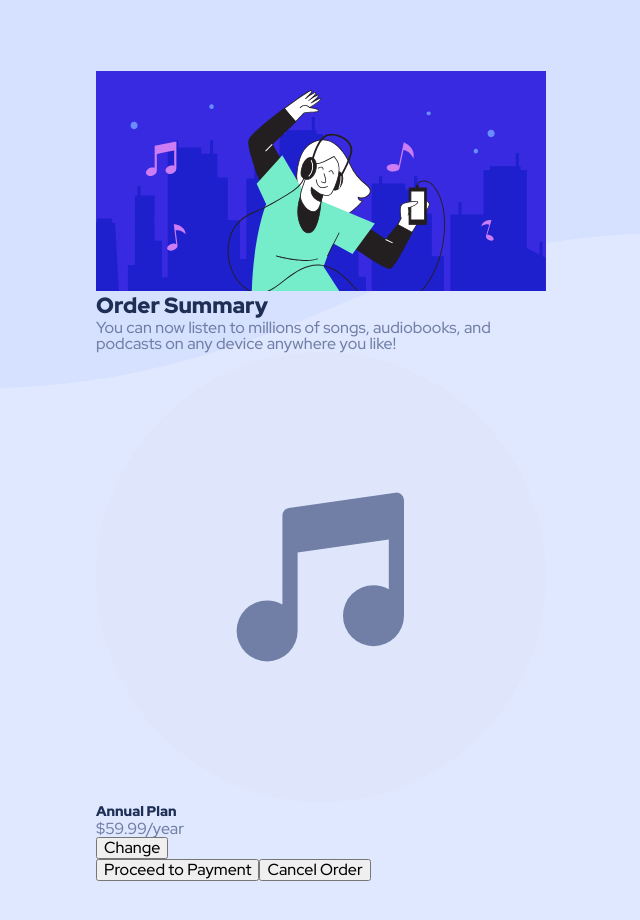
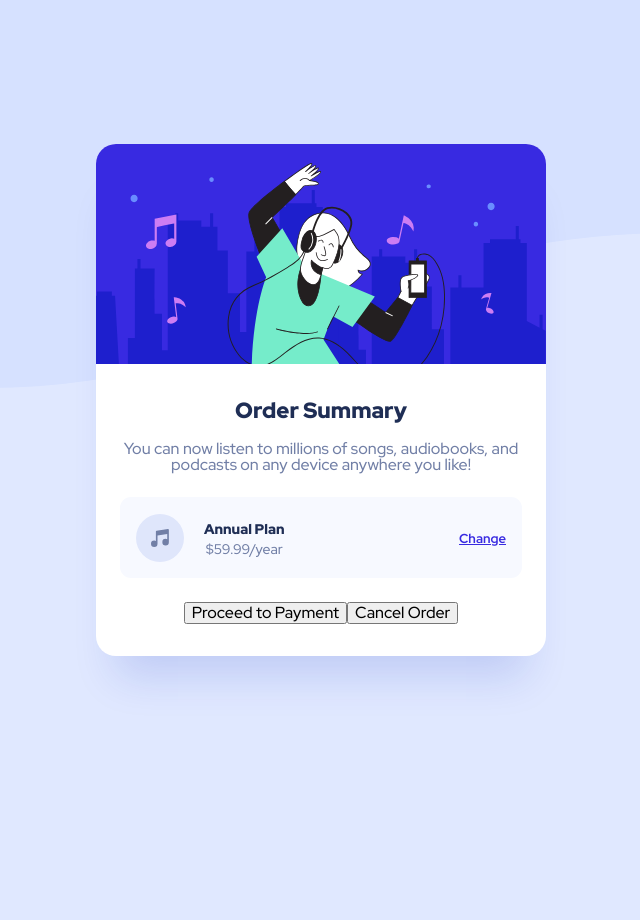
Before and after one commit to miguelzaga/order-summary-component, a JavaScript app: page / in a window 1280 px wide. Shown: the top 920 px of the page, without its empty margins (319-959 px from the left). After the commit the page ends 800 px from the top, so only its background shows below. Built offline with nearby package versions, Linux system fonts and the light colour scheme.

Commit message:
style top card and plan object

```diff
--- a/src/components/Card.js
+++ b/src/components/Card.js
@@ -9,19 +9,23 @@ function Card() {
         src={hero}
         alt="person with headphones dancing"
       ></img>
+      <div className="card__container">
         <h1 className="card__title">Order Summary </h1>
         <p className="card__description">
-        You can now listen to millions of songs, audiobooks, and podcasts on any
-        device anywhere you like!{" "}
+          You can now listen to millions of songs, audiobooks, and podcasts on
+          any device anywhere you like!{" "}
         </p>
         <div className="card__plan plan">
           <img src={iconMusic} alt="" className="plan__icon"></img>
+          <div className="plan__text">
             <h2 className="plan__name">Annual Plan</h2>
             <p className="plan__price"> $59.99/year</p>
+          </div>
           <button className="plan__btn-change">Change</button>
         </div>
         <button className="card__btn">Proceed to Payment</button>
         <button className="card__btn-cancel">Cancel Order</button>
+      </div>
     </section>
   );
 }
--- a/src/scss/02-base/_base.scss
+++ b/src/scss/02-base/_base.scss
@@ -5,3 +5,7 @@ body {
   background-color: var(--color-bg);
   overflow-x: hidden;
 }
+
+button {
+  cursor: pointer;
+}
--- a/src/scss/03-objects/_index.scss
+++ b/src/scss/03-objects/_index.scss
@@ -1 +1,2 @@
 @forward "buttons";
+@forward "plan";
--- /dev/null
+++ b/src/scss/03-objects/_plan.scss
@@ -0,0 +1,38 @@
+@use "./../01-abstracts/" as *;
+
+.plan {
+  display: flex;
+  align-items: center;
+  justify-content: space-between;
+  gap: 20px;
+  background-color: #f7f9ff;
+  border-radius: 11px;
+  padding: 17px 16px 16px;
+  margin-bottom: 24px;
+
+  &__icon {
+    max-width: 48px;
+  }
+
+  &__text {
+    margin-right: auto;
+  }
+
+  &__name {
+    margin-bottom: 3px;
+  }
+
+  &__price {
+    font-size: rem(14px);
+  }
+
+  &__btn-change {
+    border: none;
+    padding: 0;
+    background-color: unset;
+    font-weight: 700;
+    color: var(--color-highlight);
+    text-decoration: underline;
+    font-size: rem(13px);
+  }
+}
--- a/src/scss/05-components/_card.scss
+++ b/src/scss/05-components/_card.scss
@@ -1,3 +1,20 @@
 .card {
   max-width: 450px;
+  background-color: var(--color-card);
+  text-align: center;
+  box-shadow: 0px 40px 40px -20px rgba(13, 48, 189, 0.151826);
+  border-radius: 20px;
+  overflow: hidden;
+
+  &__container {
+    padding: 32px 24px;
+  }
+
+  &__title {
+    margin-bottom: 16px;
+  }
+
+  &__description {
+    margin-bottom: 24px;
+  }
 }
--- a/src/scss/05-components/_wrapper.scss
+++ b/src/scss/05-components/_wrapper.scss
@@ -1,11 +1,11 @@
 .wrapper {
   position: relative;
+  padding: 24px;
+  z-index: 1;
   display: flex;
-  flex-direction: column;
   justify-content: center;
   align-items: center;
-  padding: 71px 24px;
-  z-index: 1;
+  height: 100vh;
 
   &__bg {
     position: absolute;
```
Lines whose indentation alone changed are shown as unchanged.
